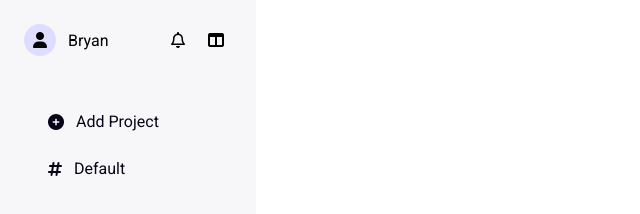
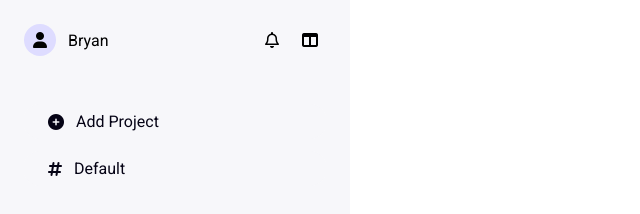
Before and after one commit to BryanF1nes/todo-list, a website built with webpack: page src/template.html in a window 1280 px wide. Shown: the full height of the page, 0-640 px from the left. Built offline with nearby package versions, Linux system fonts and the light colour scheme; a web font is replaced by a local one.

Commit message:
Side panel set to fixed and fixed width

```diff
--- a/src/styles.css
+++ b/src/styles.css
@@ -65,7 +65,9 @@ p {
 }
 
 .side-panel {
-    width: 20%;
+    position: fixed;
+    max-width: 350px;
+    width: 100%;
     height: 100%;
     background-color: var(--background-secondary);
 }
```
